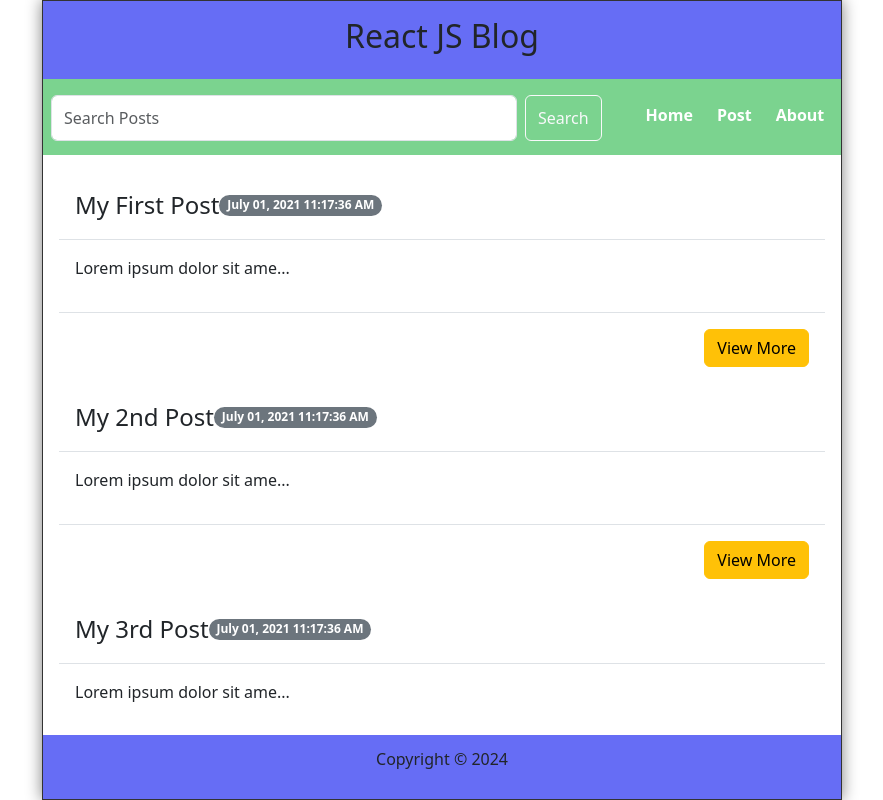
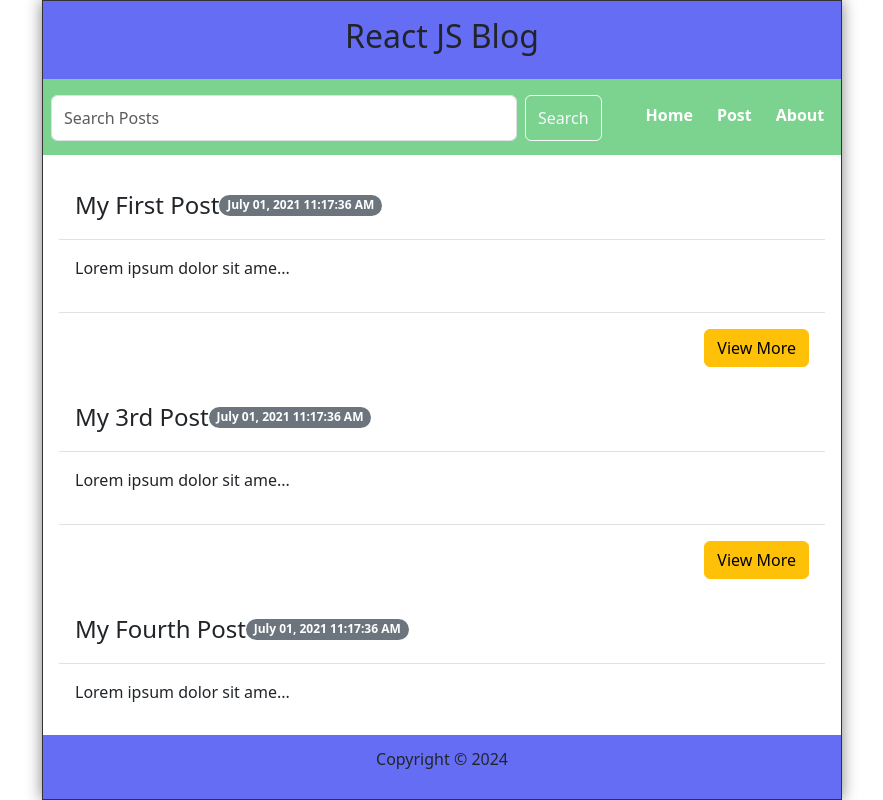
Before and after one commit to yasmineelhakem/React-Js-Blog, a React (Create React App) app: page / in a window 1280 px wide. Shown: the whole page, without its empty margins (198-1081 px from the left). Built offline with nearby package versions, Linux system fonts and the light colour scheme; data requests are answered from the project's data file.

Commit message:
axios api

```diff
--- /dev/null
+++ b/data/db.json
@@ -0,0 +1,28 @@
+{
+  "posts": [
+    {
+      "id": "1",
+      "title": "My First Post",
+      "datetime": "July 01, 2021 11:17:36 AM",
+      "body": "Lorem ipsum dolor sit amet consectetur adipisicing elit. Quis consequatur expedita, assumenda similique non optio! Modi nesciunt excepturi corrupti atque blanditiis quo nobis, non optio quae possimus illum exercitationem ipsa!"
+    },
+    {
+      "id": "3",
+      "title": "My 3rd Post",
+      "datetime": "July 01, 2021 11:17:36 AM",
+      "body": "Lorem ipsum dolor sit amet consectetur adipisicing elit. Quis consequatur expedita, assumenda similique non optio! Modi nesciunt excepturi corrupti atque blanditiis quo nobis, non optio quae possimus illum exercitationem ipsa!"
+    },
+    {
+      "id": "4",
+      "title": "My Fourth Post",
+      "datetime": "July 01, 2021 11:17:36 AM",
+      "body": "Lorem ipsum dolor sit amet consectetur adipisicing elit. Quis consequatur expedita, assumenda similique non optio! Modi nesciunt excepturi corrupti atque blanditiis quo nobis, non optio quae possimus illum exercitationem ipsa!"
+    },
+    {
+      "id": 5,
+      "title": "hey",
+      "datetime": "July 03, 2024 10:26:57 PM",
+      "body": "wassap"
+    }
+  ]
+}
--- a/package.json
+++ b/package.json
@@ -6,8 +6,10 @@
     "@testing-library/jest-dom": "^5.17.0",
     "@testing-library/react": "^13.4.0",
     "@testing-library/user-event": "^13.5.0",
+    "axios": "^1.7.2",
     "bootstrap": "^5.3.3",
     "date-fns": "^3.6.0",
+    "json-server": "^1.0.0-beta.1",
     "react": "^18.3.1",
     "react-bootstrap": "^2.10.4",
     "react-dom": "^18.3.1",
--- a/src/App.js
+++ b/src/App.js
@@ -7,68 +7,77 @@ import AddPost from './AddPost';
 import PostDetails from './PostDetails';
 import { Route, Routes } from 'react-router-dom';
 import { useNavigate } from 'react-router-dom';
-import { useState } from 'react';
+import { useState, useEffect } from 'react';
 import { format } from 'date-fns';
+import api from './api/posts';
 
 function App() {
 
-  const [posts, setPosts] = useState([
-    {
-      id: 1,
-      title: "My First Post",
-      datetime: "July 01, 2021 11:17:36 AM",
-      body: "Lorem ipsum dolor sit amet consectetur adipisicing elit. Quis consequatur expedita, assumenda similique non optio! Modi nesciunt excepturi corrupti atque blanditiis quo nobis, non optio quae possimus illum exercitationem ipsa!"
-    },
-    {
-      id: 2,
-      title: "My 2nd Post",
-      datetime: "July 01, 2021 11:17:36 AM",
-      body: "Lorem ipsum dolor sit amet consectetur adipisicing elit. Quis consequatur expedita, assumenda similique non optio! Modi nesciunt excepturi corrupti atque blanditiis quo nobis, non optio quae possimus illum exercitationem ipsa!"
-    },
-    {
-      id: 3,
-      title: "My 3rd Post",
-      datetime: "July 01, 2021 11:17:36 AM",
-      body: "Lorem ipsum dolor sit amet consectetur adipisicing elit. Quis consequatur expedita, assumenda similique non optio! Modi nesciunt excepturi corrupti atque blanditiis quo nobis, non optio quae possimus illum exercitationem ipsa!"
-    },
-    {
-      id: 4,
-      title: "My Fourth Post",
-      datetime: "July 01, 2021 11:17:36 AM",
-      body: "Lorem ipsum dolor sit amet consectetur adipisicing elit. Quis consequatur expedita, assumenda similique non optio! Modi nesciunt excepturi corrupti atque blanditiis quo nobis, non optio quae possimus illum exercitationem ipsa!"
-    }
-  ])
-
+  const [posts, setPosts] = useState([])
   const [search, setSearch] = useState('')
   const [postTitle, setPostTitle] = useState('')
   const [postBody, setPostBody] = useState('')
-
   const navigate = useNavigate();
 
-  const handleDelete = (id) => {
+  useEffect(() => {
+    const fetchPosts = async () => {
+      try {
+        const response = await api.get('/posts');
+        setPosts(response.data);
+      } catch (err) {
+        if (err.response) {
+          // Not in the 200 response range
+          console.log(err.response.data);
+          console.log(err.response.status);
+          console.log(err.response.headers);
+        } else {
+          console.log(`Error: ${err.message}`);
+        }
+      }
+    }
+
+    fetchPosts();
+  }, [])
+
+  const handleDelete = async (id) => {
+    try{
+      await api.delete(`/posts/${id}`);
       const listPosts = posts.filter((item) => item.id !== id);
       setPosts(listPosts);
-    navigate(-1); // Go back to the previous page
+      navigate(-1);
+    }catch(err){
+      console.log(`Error deleting post: ${err.message}`);
+    }
   }
 
-  const handleSearchClick =() => {
-    const filterBySearch = posts.filter((post) => {
+  const handleSearchClick = async () => {
+    try{
+      const response = await api.get('/posts');
+      const filterBySearch = response.data.filter((post) => {
           if (((post.body).toLowerCase().includes(search.toLowerCase())) || (((post.title).toLowerCase()).includes(search.toLowerCase()))) {
             return post; }
       })
       setPosts(filterBySearch);
+   }catch(err){
+    console.log(`Error filtering posts: ${err.message}`);
+   }
   }
 
-  const handleSubmit =(e) => {
+  const handleSubmit = async (e) => {
     e.preventDefault();
     const id = posts.length ? (parseInt(posts[posts.length - 1].id) + 1) : 1;
     const datetime = format(new Date(), 'MMMM dd, yyyy pp');
     const myNewPost = { id, title:postTitle,datetime:datetime, body:postBody };
-    const listPosts = [...posts, myNewPost];
+    try{
+      const response = await api.post('/posts', myNewPost);
+      const listPosts = [...posts, response.data];
       setPosts(listPosts);
       setPostTitle('');
       setPostBody('');
       navigate('/');
+    }catch(err){
+      console.log(`Error adding post: ${err.message}`);
+    }
   }
 
   return (
--- /dev/null
+++ b/src/api/posts.js
@@ -0,0 +1,5 @@
+import axios from 'axios';
+
+export default axios.create({
+    baseURL: 'http://localhost:3500'
+});
```
Also changed, not shown: 1 other file (tests, documents, lock files or other folders). Lines whose indentation alone changed are shown as unchanged.
